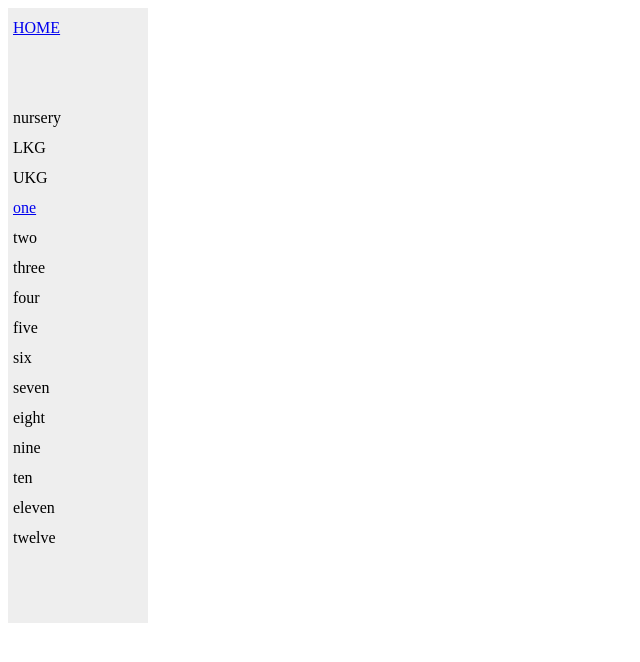
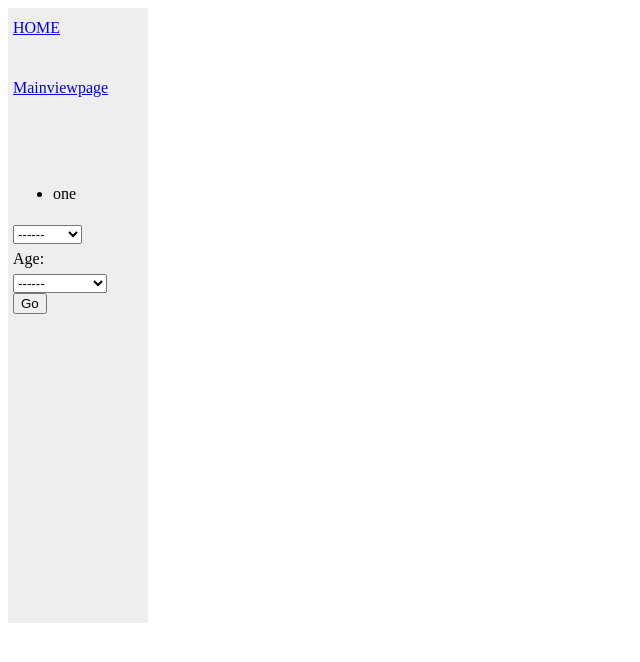
Before and after one commit to prati1/school-management-system-SMS-, a PHP site: page /left.php in a window 1280 px wide. Shown: the top 662 px of the page, without its empty margins (0-640 px from the left). Run offline with PHP 8.4, Linux system fonts and the light colour scheme.

Commit message:
Update left.php

```diff
--- a/left.php
+++ b/left.php
@@ -14,7 +14,18 @@
     float:left;
     padding:5px;
 }
+# nav{list-style-type:none;}
+#nav_wrapper ul li a,visited{ color:#ccc;
+display:block;padding:15px;text-decoration:none;}
 
+
+#nav ul li a:hover{
+		color:#ccc;
+		text-decoration:none;
+	}
+#nav ul li:hover ul{display:block;}
+#nav ul ul {display: none;
+position:absolute;}
 }
 </style>
 </HEAD>
@@ -26,25 +37,51 @@
 
 <div id="nav">
 <a href="egg.php"target="main" >HOME </a><br><br>
+<a href="admin.php?class=1"target="main" >Mainviewpage</a><br><br>
+<!--
+<a href="viewbyclass.php?class=02"target="main" >Two </a><br><br>
+<a href="viewbyage.php?Age=21"target="main" >agetwentyone </a><br><br>
+-->
 <br>
-nursery<br>
-LKG<br>
-UKG<br>
-<a href="admin.php" target="main">one</a><br>
-two<br>
-three<br>
-four<br>
-five<br>
-six<br>
-seven<br>
-eight<br>
-nine<br>
-ten<br>
-eleven<br>
-twelve
-<br>
+<div id="nav_wrapper">
+<ul> <li>one </li>
+<ul>
+<li><a/= href="lo.php">one </a></li>
+<li><a/= href="lo.php">two</a></li>
+<li><a/= href="lo.php">three</a></li>
+</ul></ul>
+</div>
+<select><option value="null">------</option>
+<option value="lo.php">Nursery</option>
+  <option value="lo.php">LKG</option>
+  <option value="ukg">UKG</option>
+    <option value="lo.php">One</option>
+  <option value="two">Two</option>
+  <option value="three">Three</option>
+  <option value="four">Four</option>
+  <option value="five">Five</option>
+  <option value="six">Six</option>
+  <option value="seven">Seven</option>
+  <option value="eight">Eight</option>
+  <option value="ten">Ten</option>
+  <option value="nine">Nine</option>
+  <option value="eleven">Eleven</option>
+  <option value="twelve">Twelve</option></select>
 
-</div>
+
+
+
+<form action="viewbyage.php" method="post">
+	<label for='Age'>Age:</label><br>
+	<select name="Age">
+		<option value="NULl">------</option>
+		<option value="5">Five</option>
+		<option value="6">Six</option>
+		<option value="7">Seven</option>
+		<option value="21">Twenty One</option>
+	</select><br>
+	<input type="submit" name="val" value="Go" >
+</form>
 
 
 
```
